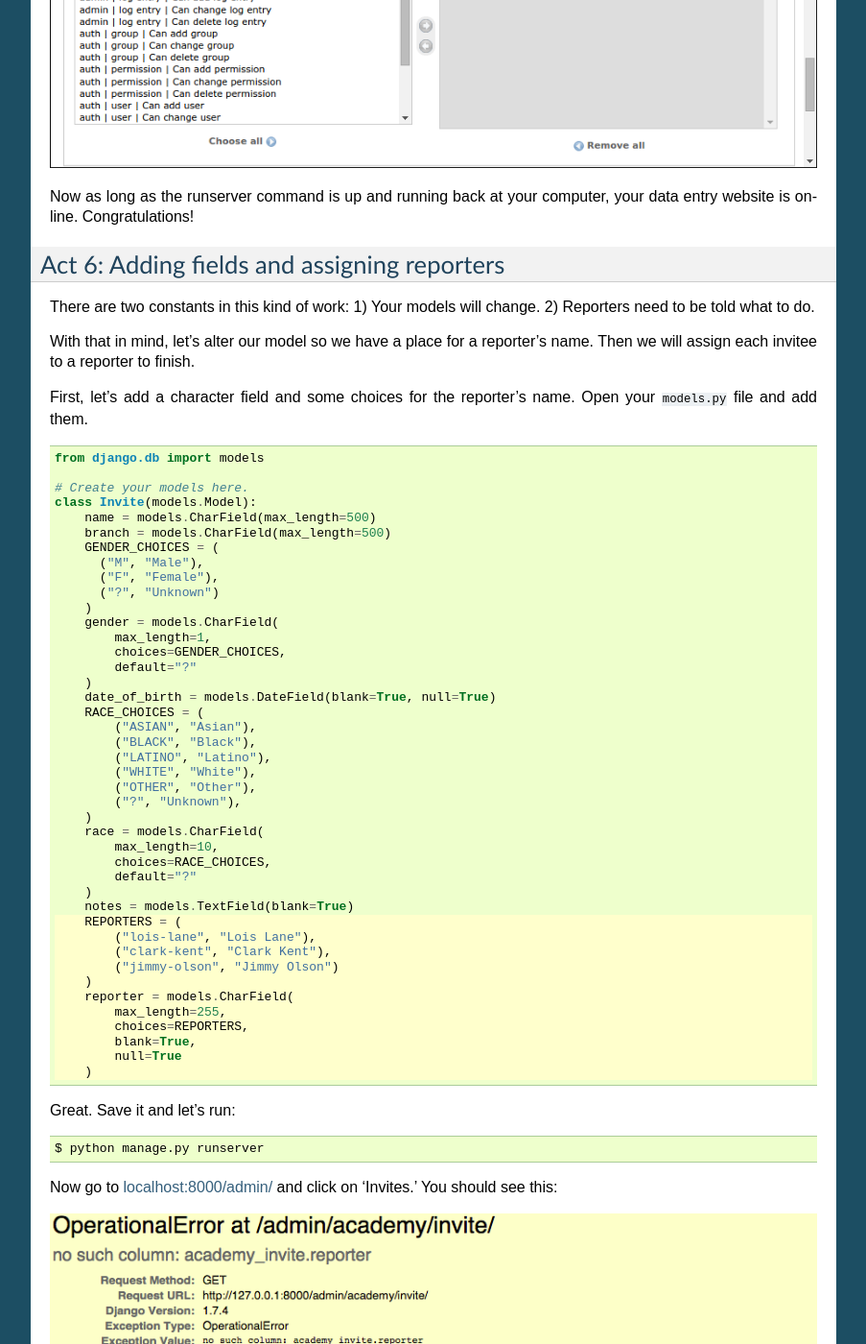
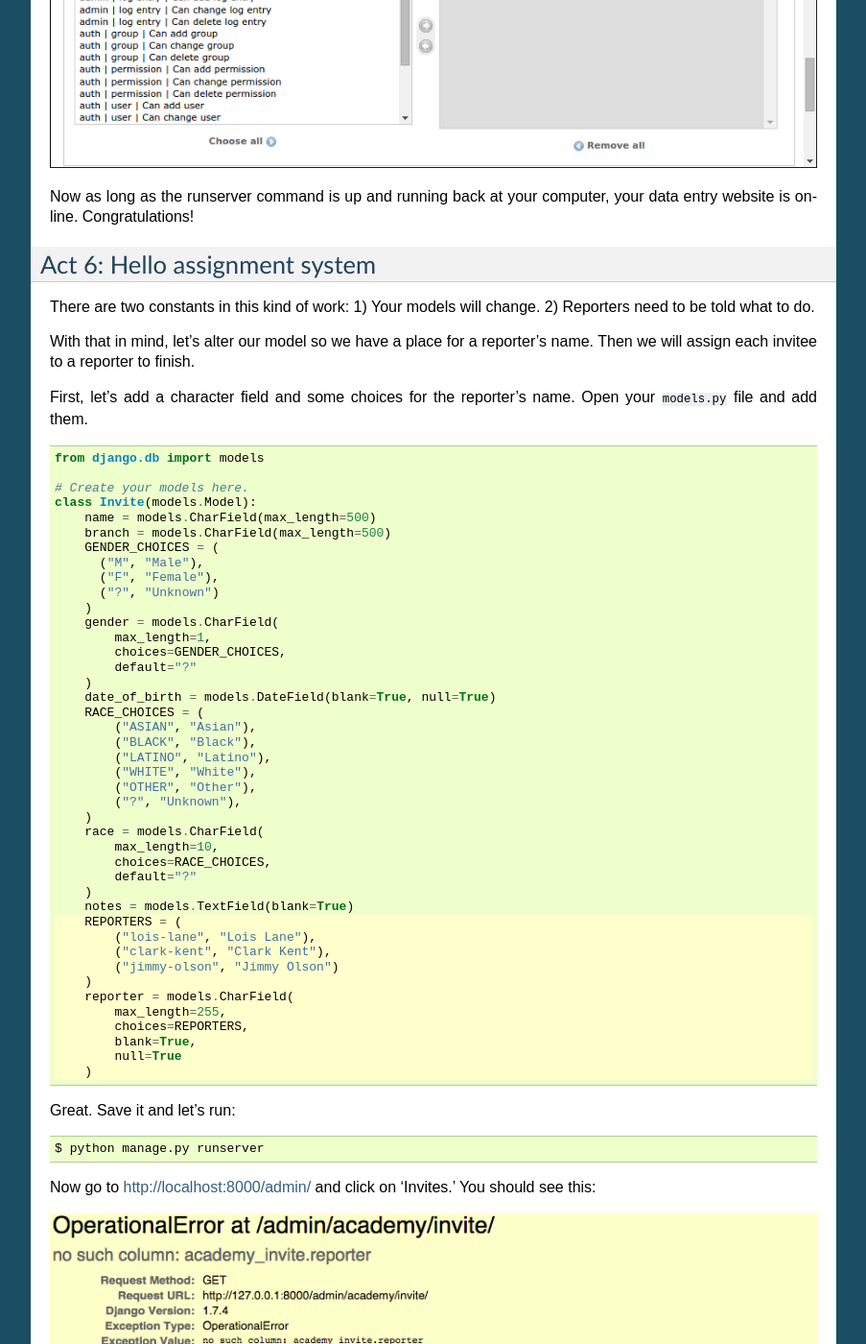
Before and after one commit to palewire/first-django-admin, a Sphinx documentation site: the page built from docs/index.rst, in a window 1280 px wide and 1400 px high, scrolled down 16178 px. Shown: the whole window at 96% size, without its empty margins (198-1101 px from the left). Built offline with Sphinx 7.4.7, drawn with Linux system fonts in a browser that asks for light colours; some of the changed text lies outside the part shown.

Commit message:
Hello Kitty

```diff
--- a/docs/index.rst
+++ b/docs/index.rst
@@ -690,8 +690,8 @@ Now visit your colleagues computer across the newsroom and if the same address w
 Now as long as the runserver command is up and running back at your computer, your data entry website is online. Congratulations!
 
 
-Act 6: Adding fields and assigning reporters
---------------------------------------------
+Act 6: Hello assignment system
+------------------------------
 
 There are two constants in this kind of work: 1) Your models will change. 2) Reporters need to be told what to do.
 
```
Also changed, not shown: other parts of docs/index.rst (+1 -1 lines).
